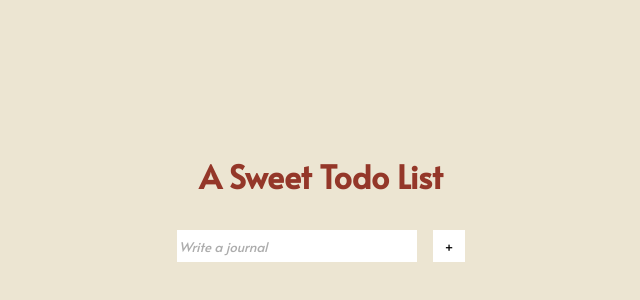
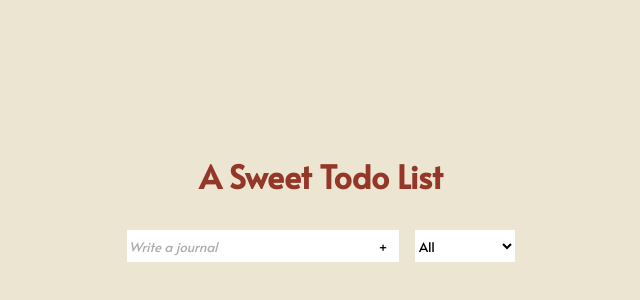
Before and after one commit to RandyTylor69/todo-in-react, a React (Create React App) app: page / in a window 1280 px wide. Shown: the part 86-386 px from the top of the page, without its empty margins (319-959 px from the left). Built offline with nearby package versions, Linux system fonts and the light colour scheme.

Commit message:
added filter function

```diff
--- a/src/App.css
+++ b/src/App.css
@@ -25,6 +25,8 @@ header {
 form {
   margin-top: 2rem;
   margin-bottom: 2rem;
+  display: flex;
+  height: 2rem;
 }
 
 form > input {
@@ -32,7 +34,6 @@ form > input {
   border: none;
   min-height: 2rem;
   width: 15rem;
-  margin-right: 1rem;
 }
 
 form>input::placeholder{
@@ -98,3 +99,21 @@ ul{
   flex:1;
   overflow-y: auto;
 }
+
+.select{
+  margin-left: 1rem;
+}
+
+.filter-todo{
+  height: 2rem;
+  background-color: white;
+  border: none;
+  cursor: pointer;
+}
+
+.filter-todo > option{
+  font-family: "Alata", sans-serif;
+  border: none;
+  border-radius: none;
+  background-color: white;
+}
--- a/src/App.js
+++ b/src/App.js
@@ -6,62 +6,114 @@ import React from "react";
 
 function App() {
   const [todoItems, setTodoItems] = React.useState([]);
-  const [completedItems, setCompletedItems] = React.useState([])
-  const [toggleComplete, setToggleComplete] = React.useState(false)
+  const [dropdownOpen, setDropdownOpen] = React.useState(false); // if the dropdown menu is open
+  const [filter, setFilter] = React.useState("all");
 
   // -------- FORM MECHANICS -------------------------->>
 
   function handleSubmit(formData) {
     const item = formData.get("todoItem");
-    setTodoItems((prevArray) => [...prevArray, {
-      content: item,
-      completed: false
-    }]);
+
+    // add to all items
+    setTodoItems((prevArray) => [
+      ...prevArray,
+      {
+        content: item,
+        completed: false,
+      },
+    ]);
   }
-
 
   // -------- TODO CONTAINERS -------------------------->>
 
+  // display all items
   const displayTodos = todoItems.map((item, index) => (
-     <li key={index} id={index} className={item.completed? "cross-addon":""}>
+    <li key={index} id={index} className={item.completed ? "cross-addon" : ""}>
       {item.content}
       <div className="right-group">
-        <button onClick={() => completeItem(index)}
-          >✔</button>
+        <button onClick={() => completeItem(index)}>✔</button>
         <button onClick={() => removeItem(index)}>🗑</button>
       </div>
     </li>
   ));
 
+  // display completed items
+  const displayCompleted = todoItems.map((item, index) => {
+    if (item.completed) {
+      return (
+        <li
+          key={index}
+          id={index}
+          className={item.completed ? "cross-addon" : ""}
+        >
+          {item.content}
+          <div className="right-group">
+            <button onClick={() => completeItem(index)}>✔</button>
+            <button onClick={() => removeItem(index)}>🗑</button>
+          </div>
+        </li>
+      );
+    }
+  });
+
+  // display uncompleted items
+  const displayUnCompleted = todoItems.map((item, index) => {
+    if (!item.completed) {
+      return (
+        <li
+          key={index}
+          id={index}
+          className={item.completed ? "cross-addon" : ""}
+        >
+          {item.content}
+          <div className="right-group">
+            <button onClick={() => completeItem(index)}>✔</button>
+            <button onClick={() => removeItem(index)}>🗑</button>
+          </div>
+        </li>
+      );
+    }
+  });
+
   function removeItem(index) {
+    // filter out items with a matching index, leaving the ones with diff index
     setTodoItems((prevArray) => prevArray.filter((item, i) => i != index));
   }
 
-  function completeItem(index){
-    // cross out item
-    setTodoItems(prevArray => prevArray.map((item, i)=>{
-      return (
-        i === index ? {...item, completed: !item.completed} : item
-      )
-    }))
+  function completeItem(index) {
+    setTodoItems((prevArray) =>
+      prevArray.map((item, i) => {
+        if (i === index) {
+          // cross out item
+          return { ...item, completed: !item.completed };
+        } else return item;
+      })
+    );
 
     // move item to the end
-    setTodoItems(prevArray => {
-      prevArray.push(prevArray.splice(index, 1)[0])
-      return(prevArray)
-    })
+    setTodoItems((prevArray) => {
+      prevArray.push(prevArray.splice(index, 1)[0]);
+      return prevArray;
+    });
   }
 
-  console.log(todoItems)
+  function filterTodo(e) {
+    setFilter(e.target.value);
+  }
 
   return (
     <main>
       <Header />
       <Form
-      handleSubmit={handleSubmit}
+        handleSubmit={handleSubmit}
+        dropdownOpen={dropdownOpen}
+        filterTodo={filterTodo}
       />
       <Todos
         displayTodos={displayTodos}
+        filter={filter}
+        displayCompleted={displayCompleted}
+        displayUncompleted = {displayUnCompleted}
       />
     </main>
   );
--- /dev/null
+++ b/src/components/Dropdown.js
@@ -0,0 +1,15 @@
+import React from "react";
+
+export default function Dropdown(props){
+
+    return(
+        <div className="select">
+            <select name="todos" className="filter-todo">
+                <option value="all" onClick={props.filterTodo}>All</option>
+                <option value="completed" onClick={props.filterTodo}>Completed</option>
+                <option value="uncompleted" onClick={props.filterTodo}>Uncompleted</option>
+            </select>
+
+        </div>
+    )
+}
--- a/src/components/Form.js
+++ b/src/components/Form.js
@@ -1,14 +1,19 @@
+import Dropdown from "./Dropdown"
 
 export default function Form(props){
     return(
         <form
-        action={props.handleSubmit}
+            action={props.handleSubmit}
         >
             <input
                 name="todoItem"
                 placeholder="Write a journal"
             ></input>
             <button>+</button>
+            <Dropdown
+                dropdownOpen = {props.dropdownOpen}
+                filterTodo = {props.filterTodo}
+            />
         </form>
     )
 }
--- a/src/components/Todos.js
+++ b/src/components/Todos.js
@@ -1,3 +1,10 @@
 export default function Todos(props) {
-  return <ul>{props.displayTodos}</ul>;
+  return (
+    // return all
+    <ul>
+      {props.filter==="all" && props.displayTodos}
+      {props.filter==="completed" && props.displayCompleted}
+      {props.filter==="uncompleted" && props.displayUncompleted}
+    </ul>
+  );
 }
```
